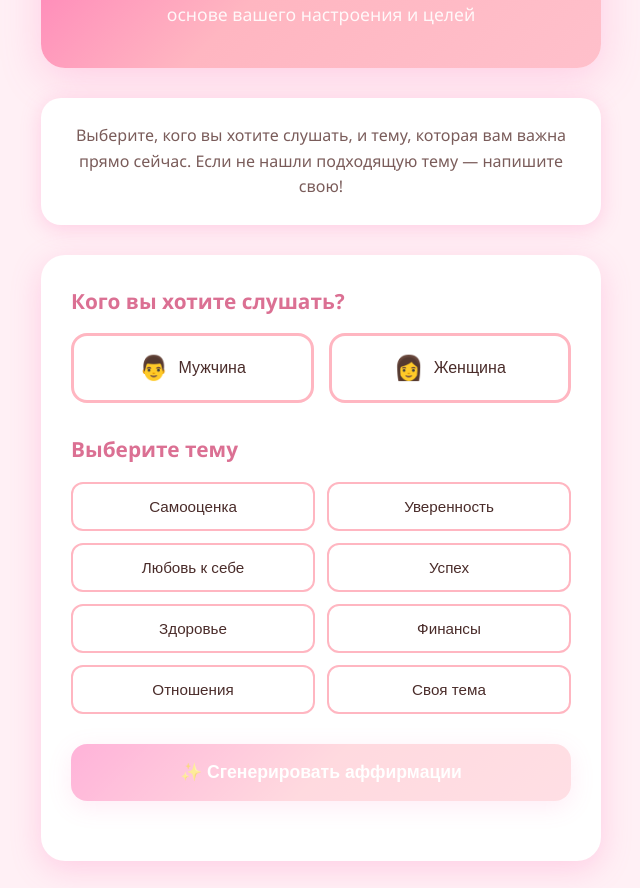
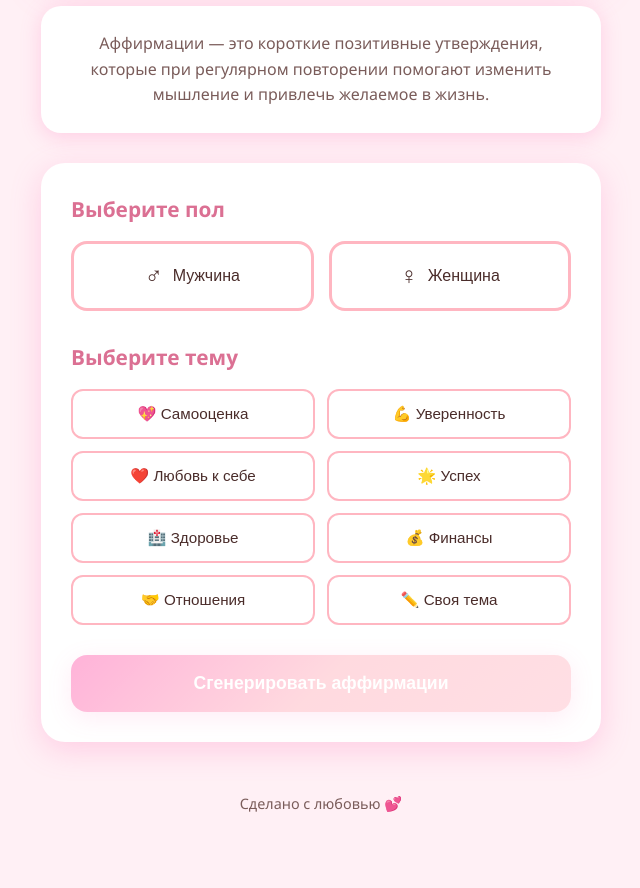
Before and after one commit to alekcangp/affirmation, a website: page public/index.html in a window 1280 px wide. Shown: the part 226-1114 px from the top of the page, without its empty margins (319-959 px from the left). After the commit the page ends 1082 px from the top, so only its background shows below. Drawn offline with Linux system fonts and the light colour scheme.

Commit message:
Update model to gemma-4-26b-a4b-it and refresh index.html UI

```diff
--- a/api/generate.js
+++ b/api/generate.js
@@ -31,7 +31,7 @@ module.exports = async function (req, res) {
 
   try {
     const result = await ai.models.generateContent({
-      model: "gemma-4-31b-it",
+      model: "gemma-4-26b-a4b-it",
       contents: prompt
     });
 
--- a/public/index.html
+++ b/public/index.html
@@ -1,31 +1,34 @@
 <!DOCTYPE html>
 <html lang="ru">
 <head>
-  <meta charset="UTF-8" />
-  <meta name="viewport" content="width=device-width, initial-scale=1.0" />
-  <title>Аффирмации</title>
-  <link rel="stylesheet" href="style.css" />
+  <meta charset="UTF-8">
+  <meta name="viewport" content="width=device-width, initial-scale=1.0">
+  <title>Аффирмация — Positive affirmations</title>
+  <link rel="stylesheet" href="style.css">
 </head>
 <body>
   <div class="container">
-    <section class="hero">
-      <h1>Ежедневные аффирмации</h1>
-      <p class="subtitle">Сгенерируйте персонализированные аффирмации на основе вашего настроения и целей</p>
-    </section>
+    <header class="hero">
+      <h1>✨ Аффирмация ✨</h1>
+      <p class="subtitle">Создай свои персональные аффирмации с помощью AI</p>
+    </header>
 
+    <main>
       <section class="intro">
-      <p>Выберите, кого вы хотите слушать, и тему, которая вам важна прямо сейчас. Если не нашли подходящую тему — напишите свою!</p>
+        <p>Аффирмации — это короткие позитивные утверждения, которые при регулярном повторении помогают изменить мышление и привлечь желаемое в жизнь.</p>
       </section>
 
       <section class="form-section">
         <div class="step">
-        <h2>Кого вы хотите слушать?</h2>
+          <h2>Выберите пол</h2>
           <div class="gender-buttons">
             <button class="gender-btn" data-gender="male">
-            <span class="icon">👨</span> Мужчина
+              <span class="icon">♂</span>
+              Мужчина
             </button>
             <button class="gender-btn" data-gender="female">
-            <span class="icon">👩</span> Женщина
+              <span class="icon">♀</span>
+              Женщина
             </button>
           </div>
         </div>
@@ -33,36 +36,35 @@
         <div class="step">
           <h2>Выберите тему</h2>
           <div class="theme-grid">
-          <button class="theme-btn" data-theme="самооценка">Самооценка</button>
-          <button class="theme-btn" data-theme="уверенность">Уверенность</button>
-          <button class="theme-btn" data-theme="любовь">Любовь к себе</button>
-          <button class="theme-btn" data-theme="успех">Успех</button>
-          <button class="theme-btn" data-theme="здоровье">Здоровье</button>
-          <button class="theme-btn" data-theme="финансы">Финансы</button>
-          <button class="theme-btn" data-theme="отношения">Отношения</button>
-          <button class="theme-btn custom-theme-btn">Своя тема</button>
+            <button class="theme-btn" data-theme="самооценка">💖 Самооценка</button>
+            <button class="theme-btn" data-theme="уверенность">💪 Уверенность</button>
+            <button class="theme-btn" data-theme="любовь">❤️ Любовь к себе</button>
+            <button class="theme-btn" data-theme="успех">🌟 Успех</button>
+            <button class="theme-btn" data-theme="здоровье">🏥 Здоровье</button>
+            <button class="theme-btn" data-theme="финансы">💰 Финансы</button>
+            <button class="theme-btn" data-theme="отношения">🤝 Отношения</button>
+            <button class="theme-btn custom-theme-btn" data-theme="custom">✏️ Своя тема</button>
           </div>
           <div class="custom-input hidden">
-          <input type="text" id="customTheme" placeholder="О чем ваши аффирмации?" />
+            <input type="text" id="customTheme" placeholder="Введите свою тему..." maxlength="50">
           </div>
         </div>
 
-      <div class="step">
         <button class="generate-btn" disabled>
-          <span class="btn-text">✨ Сгенерировать аффирмации</span>
-          <span class="btn-loader hidden">⏳ Генерация...</span>
+          <span class="btn-text">Сгенерировать аффирмации</span>
+          <span class="btn-loader hidden">Генерация...</span>
         </button>
-      </div>
       </section>
 
       <section class="result hidden">
-      <h2>Ваши аффирмации</h2>
+        <h2>🌸 Ваши аффирмации</h2>
         <ul class="affirmations-list" id="affirmationsList"></ul>
-      <button class="regenerate-btn">🔄 Получить новые аффирмации</button>
+        <button class="regenerate-btn">Сгенерировать новые</button>
       </section>
+    </main>
 
     <footer>
-      <p>Сделано с ❤️ для вашего роста</p>
+      <p>Сделано с любовью 💕</p>
     </footer>
   </div>
 
```
Lines whose indentation alone changed are shown as unchanged.
